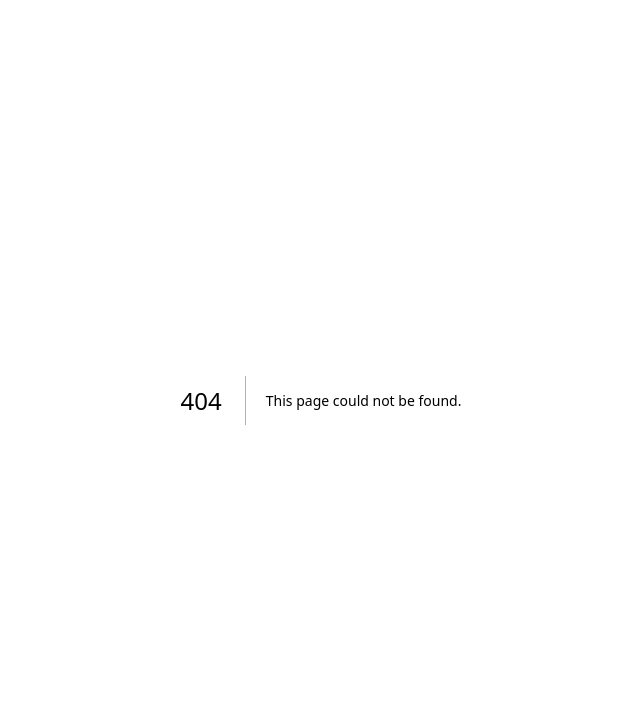
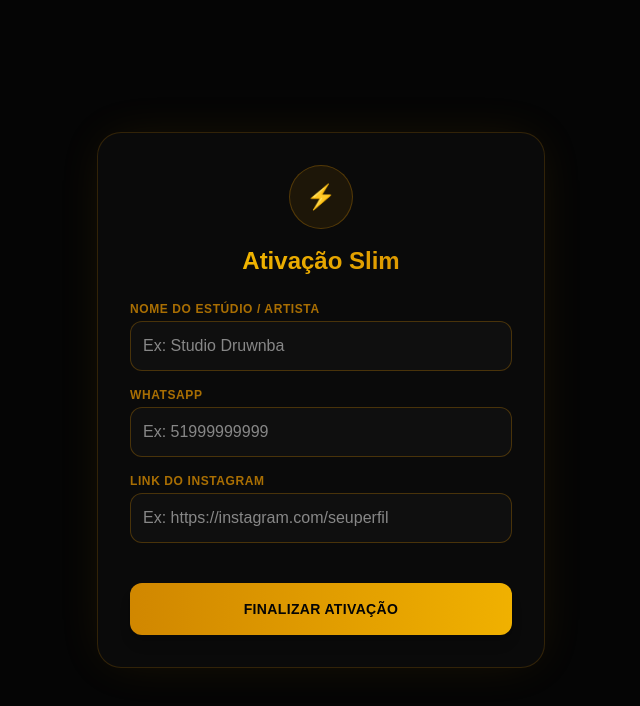
Before and after one commit to eduardokirschdzo-dev/slim-shares, a Next.js app: page /ativar in a window 1280 px wide. Before the commit this address had no page. Shown: the top 706 px of the page, without its empty margins (319-959 px from the left). Built offline with nearby package versions, Linux system fonts and the light colour scheme; no server answers.

Commit message:
Cria tela de ativacao

```diff
--- /dev/null
+++ b/app/ativar/page.tsx
@@ -0,0 +1,117 @@
+'use client';
+
+import { useState, Suspense } from 'react';
+import { useRouter, useSearchParams } from 'next/navigation';
+import { createClient } from '@supabase/supabase-js';
+
+const supabaseUrl = process.env.NEXT_PUBLIC_SUPABASE_URL!;
+const supabaseAnonKey = process.env.NEXT_PUBLIC_SUPABASE_ANON_KEY!;
+const supabase = createClient(supabaseUrl, supabaseAnonKey);
+
+function FormularioAtivacao() {
+  const router = useRouter();
+  const searchParams = useSearchParams();
+  const id = searchParams.get('id'); // Pega o ID da URL, ex: /ativar?id=02
+
+  const [nome, setNome] = useState('');
+  const [whatsapp, setWhatsapp] = useState('');
+  const [instagram, setInstagram] = useState('');
+  const [loading, setLoading] = useState(false);
+  const [sucesso, setSucesso] = useState(false);
+
+  async function handleAtivar(e: React.FormEvent) {
+    e.preventDefault();
+    if (!id) return alert('ID do cartão não encontrado!');
+
+    setLoading(true);
+
+    // Atualiza a linha vazia no banco com os dados do cliente
+    const { error } = await supabase
+      .from('nfc_profiles')
+      .update({
+        nome: nome,
+        whatsapp: whatsapp,
+        link_instagram: instagram,
+        // Podemos adicionar o upload de foto depois, por enquanto vai texto
+      })
+      .eq('id', id);
+
+    setLoading(false);
+
+    if (error) {
+      alert('Erro ao ativar: ' + error.message);
+    } else {
+      setSucesso(true);
+      // Aguarda 2 segundos e joga o cliente pro perfil novinho em folha
+      setTimeout(() => {
+        router.push(`/perfil/${id}`);
+      }, 2000);
+    }
+  }
+
+  if (sucesso) {
+    return (
+      <div className="text-center animate-pulse">
+        <h2 className="text-2xl font-bold text-yellow-500 mb-2">Cartão Ativado!</h2>
+        <p className="text-yellow-600/70">Redirecionando para o seu perfil...</p>
+      </div>
+    );
+  }
+
+  return (
+    <form onSubmit={handleAtivar} className="w-full space-y-4 text-left">
+      <div>
+        <label className="block text-yellow-600/80 text-xs font-bold uppercase tracking-wider mb-1">Nome do Estúdio / Artista</label>
+        <input
+          type="text" required value={nome} onChange={(e) => setNome(e.target.value)}
+          className="w-full bg-[#0f0f0f] border border-yellow-600/30 text-white rounded-xl p-3 focus:outline-none focus:border-yellow-500 transition-colors"
+          placeholder="Ex: Studio Druwnba"
+        />
+      </div>
+      <div>
+        <label className="block text-yellow-600/80 text-xs font-bold uppercase tracking-wider mb-1">WhatsApp</label>
+        <input
+          type="text" required value={whatsapp} onChange={(e) => setWhatsapp(e.target.value)}
+          className="w-full bg-[#0f0f0f] border border-yellow-600/30 text-white rounded-xl p-3 focus:outline-none focus:border-yellow-500 transition-colors"
+          placeholder="Ex: 51999999999"
+        />
+      </div>
+      <div>
+        <label className="block text-yellow-600/80 text-xs font-bold uppercase tracking-wider mb-1">Link do Instagram</label>
+        <input
+          type="text" value={instagram} onChange={(e) => setInstagram(e.target.value)}
+          className="w-full bg-[#0f0f0f] border border-yellow-600/30 text-white rounded-xl p-3 focus:outline-none focus:border-yellow-500 transition-colors"
+          placeholder="Ex: https://instagram.com/seuperfil"
+        />
+      </div>
+
+      <button
+        type="submit" disabled={loading}
+        className="w-full mt-6 py-4 bg-gradient-to-r from-yellow-600 to-yellow-500 hover:from-yellow-500 hover:to-yellow-400 text-[#050505] font-extrabold rounded-xl shadow-lg hover:shadow-yellow-500/25 transition-all uppercase tracking-wide text-sm disabled:opacity-50"
+      >
+        {loading ? 'Ativando...' : 'Finalizar Ativação'}
+      </button>
+    </form>
+  );
+}
+
+export default function AtivacaoPage() {
+  return (
+    <main className="min-h-screen bg-[#050505] text-white flex flex-col items-center justify-center p-6">
+      <div className="w-full max-w-md bg-[#0a0a0a] p-8 rounded-3xl border border-yellow-600/20 shadow-[0_0_50px_-12px_rgba(202,138,4,0.15)] text-center">
+        <div className="w-16 h-16 mx-auto mb-4 rounded-full bg-yellow-600/10 flex items-center justify-center border border-yellow-600/30">
+          <span className="text-2xl">⚡</span>
+        </div>
+        <h1 className="text-2xl font-bold mb-6 text-transparent bg-clip-text bg-gradient-to-r from-yellow-400 to-yellow-600">
+          Ativação Slim
+        </h1>
+
+        {/* O Suspense é obrigatório no Next.js 15 quando usamos searchParams */}
+        <Suspense fallback={<div className="text-yellow-500">Carregando formulário...</div>}>
+          <FormularioAtivacao />
+        </Suspense>
+
+      </div>
+    </main>
+  );
+}
```
